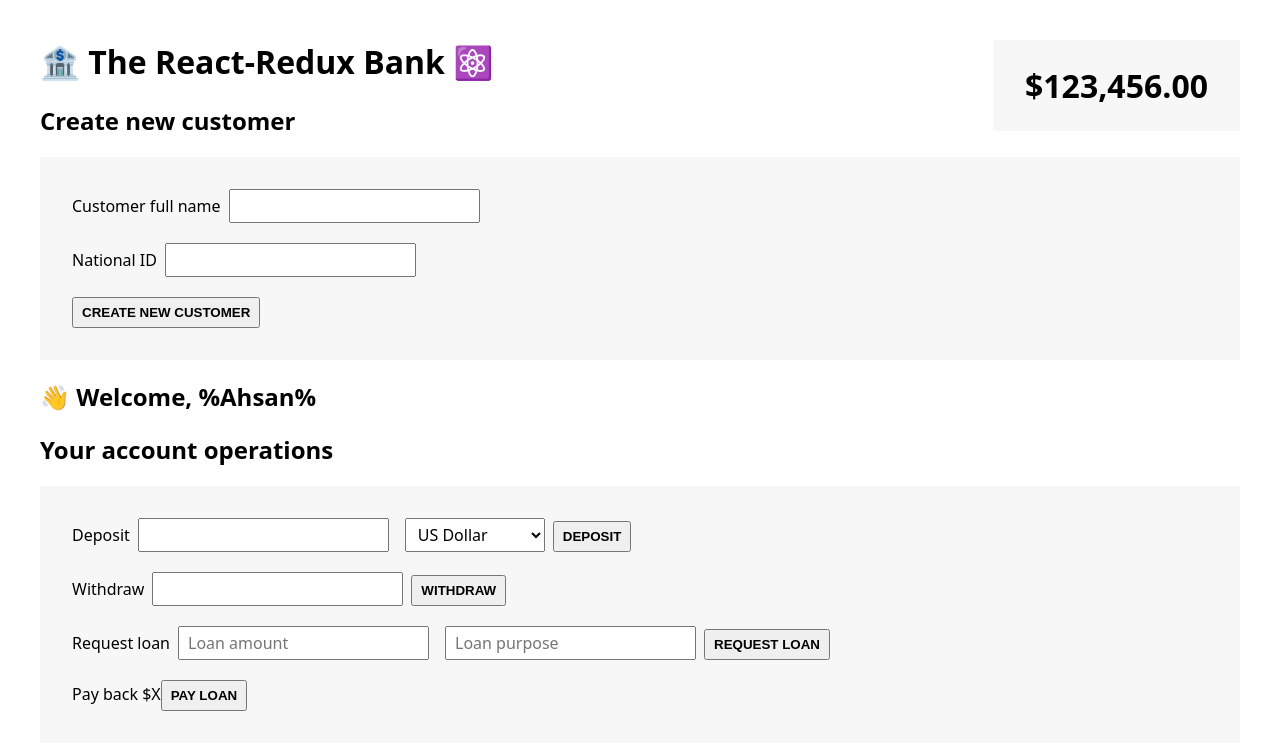
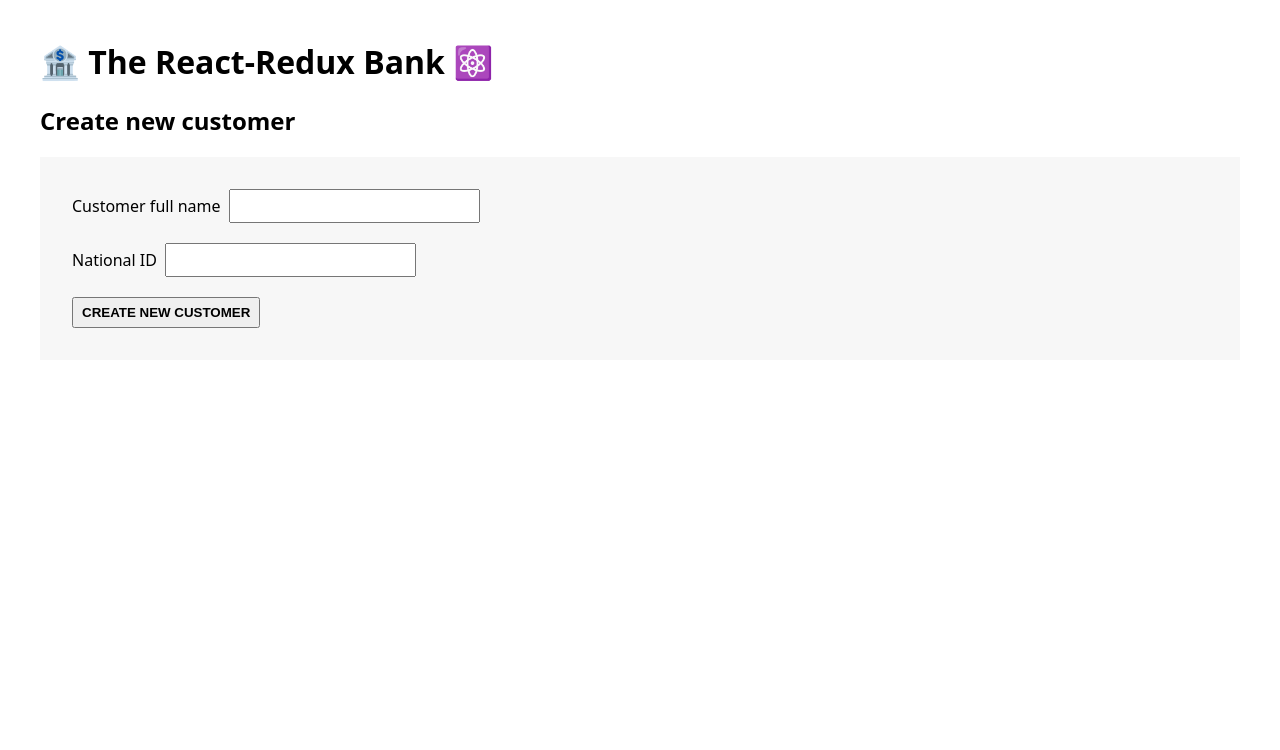
Before and after one commit to ahsanhd/Bank-Account-Redux-intro, a React (Create React App) app: page / in a window 1280 px wide. Shown: the top 750 px of the page. Built offline with nearby package versions, Linux system fonts and the light colour scheme.

Commit message:
Feature: render customer from redux store to UI

```diff
--- a/src/App.js
+++ b/src/App.js
@@ -2,15 +2,23 @@
 import Customer from "./features/customers/Customer";
 import AccountOperations from "./features/accounts/AccountOperations";
 import BalanceDisplay from "./features/accounts/BalanceDisplay";
+import { useSelector } from "react-redux";
 
 function App() {
+  const fullName = useSelector((store) => store.customer.fullName);
+  console.log(fullName);
   return (
     <div>
       <h1>🏦 The React-Redux Bank ⚛️</h1>
-      <CreateCustomer />
-      <Customer />
-      <AccountOperations />
-      <BalanceDisplay />
+      {fullName === "" ? (
+        <CreateCustomer />
+      ) : (
+        <>
+          <Customer />
+          <AccountOperations />
+          <BalanceDisplay />
+        </>
+      )}
     </div>
   );
 }
--- a/src/features/customers/CreateCustomer.js
+++ b/src/features/customers/CreateCustomer.js
@@ -1,10 +1,18 @@
 import { useState } from "react";
+import { useDispatch } from "react-redux";
+import { createCustomer } from "./customerSlice";
 
 function Customer() {
   const [fullName, setFullName] = useState("");
   const [nationalId, setNationalId] = useState("");
 
-  function handleClick() {}
+  const dispatch = useDispatch();
+
+  function handleClick() {
+    if (!fullName || !nationalId) return;
+
+    dispatch(createCustomer(fullName, nationalId));
+  }
 
   return (
     <div>
--- a/src/features/customers/Customer.js
+++ b/src/features/customers/Customer.js
@@ -2,7 +2,6 @@
 
 function Customer() {
   const customer = useSelector((store) => store.customer.fullName);
-  console.log(customer);
 
   return <h2>👋 Welcome, %{customer}%</h2>;
 }
--- a/src/features/customers/customerSlice.js
+++ b/src/features/customers/customerSlice.js
@@ -1,5 +1,5 @@
 const initialStateCustomer = {
-  fullName: "Ahsan",
+  fullName: "",
   nationalID: "",
   createdAt: "",
 };
```
